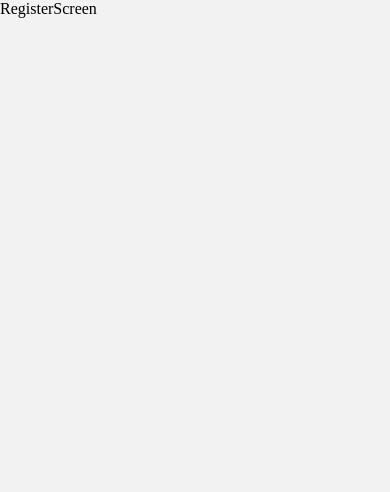
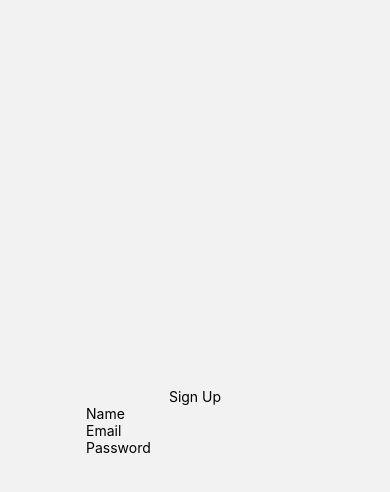
Before and after one commit to jonahBerlyne/insta-clone-app, a React Native app: screen /register in a window 390 px wide. Shown: the top 492 px of the page. Built offline with nearby package versions, Linux system fonts and the light colour scheme.

Commit message:
added dotenv to babel

```diff
--- a/App.tsx
+++ b/App.tsx
@@ -1,4 +1,5 @@
 import MainNav from "./src/Navigation/mainNav";
+import "./src/firebaseConfig";
 
 export default function App() {
   return (
--- a/babel.config.js
+++ b/babel.config.js
@@ -1,6 +1,18 @@
 module.exports = function(api) {
-  api.cache(true);
-  return {
-    presets: ['babel-preset-expo'],
-  };
+api.cache(true);
+return {
+  presets: [
+   'babel-preset-expo'
+  ],
+  plugins: [
+    ["module:react-native-dotenv", {
+      "moduleName": "@env",
+      "path": ".env",
+      "blacklist": null,
+      "whitelist": null,
+      "safe": false,
+      "allowUndefined": true
+  }]
+ ]
 };
+};
--- a/src/Navigation/authNav.tsx
+++ b/src/Navigation/authNav.tsx
@@ -13,4 +13,4 @@ const AuthNav: FC = () => {
   )
 }
 
-export default AuthNav
+export default AuthNav;
--- a/src/Screens/AuthScreens/RegisterScreen.tsx
+++ b/src/Screens/AuthScreens/RegisterScreen.tsx
@@ -1,9 +1,44 @@
-import React, { FC } from 'react'
+import React, { FC, useState, useEffect } from 'react';
+import { View, Text, StyleSheet, Alert, TextInput } from 'react-native';
+import { TouchableOpacity } from 'react-native-gesture-handler';
+import fireDB from "../../firebaseConfig";
+import { getAuth, createUserWithEmailAndPassword } from "firebase/auth";
 
 const RegisterScreen: FC = () => {
+
+  const [name, setName] = useState<string>("");
+  const [email, setEmail] = useState<string>("");
+  const [password, setPassword] = useState<string>("");
+  const auth = getAuth();
+
+  console.log(fireDB);
+
+  const register = async () => {
+    if (name && email && password) {
+      try {
+        const userAuth = await createUserWithEmailAndPassword(auth, email, password);
+      } catch (err) {
+        Alert.alert(`Registration error: ${err}`);
+      }
+    }
+  }
+
   return (
-    <div>RegisterScreen</div>
+    <View style={styles.container}>
+      <Text>Sign Up</Text>
+      <TextInput placeholder='Name' value={name} />
+      <TextInput placeholder='Email' value={email} />
+      <TextInput placeholder='Password' value={password} />
+    </View>
   )
 }
 
 export default RegisterScreen;
+
+const styles = StyleSheet.create({
+  container: {
+    flex: 1,
+    justifyContent: 'center',
+    alignItems: 'center'
+  }
+});
--- /dev/null
+++ b/src/Screens/index.ts
@@ -0,0 +1,4 @@
+import LoginScreen from "./AuthScreens/LoginScreen";
+import RegisterScreen from "./AuthScreens/RegisterScreen";
+
+export {LoginScreen, RegisterScreen}
--- a/src/firebaseConfig.ts
+++ b/src/firebaseConfig.ts
@@ -1,23 +1,16 @@
 import { initializeApp } from "firebase/app";
 import { getFirestore } from "firebase/firestore";
-import { getStorage } from "firebase/storage";
+import {
+  REACT_APP_FIREBASE_API_KEY, REACT_APP_FIREBASE_AUTH_DOMAIN, REACT_APP_FIREBASE_PROJECT_ID, REACT_APP_FIREBASE_STORAGE_BUCKET, REACT_APP_FIREBASE_MESSAGING_SENDER_ID, REACT_APP_FIREBASE_APP_ID
+} from "@env";
 
-interface Config {
- apiKey: string | undefined,
- authDomain: string | undefined,
- projectId: string | undefined,
- storageBucket: string | undefined,
- messagingSenderId: string | undefined,
- appId: string | undefined
-}
-
-const firebaseConfig: Config = {
-  apiKey: process.env.REACT_APP_FIREBASE_API_KEY,
-  authDomain: process.env.REACT_APP_FIREBASE_AUTH_DOMAIN,
-  projectId: process.env.REACT_APP_FIREBASE_PROJECT_ID,
-  storageBucket: process.env.REACT_APP_FIREBASE_STORAGE_BUCKET,
-  messagingSenderId: process.env.REACT_APP_FIREBASE_MESSAGING_SENDER_ID,
-  appId: process.env.REACT_APP_FIREBASE_APP_ID
+const firebaseConfig = {
+  apiKey: REACT_APP_FIREBASE_API_KEY,
+  authDomain: REACT_APP_FIREBASE_AUTH_DOMAIN,
+  projectId: REACT_APP_FIREBASE_PROJECT_ID,
+  storageBucket: REACT_APP_FIREBASE_STORAGE_BUCKET,
+  messagingSenderId: REACT_APP_FIREBASE_MESSAGING_SENDER_ID,
+  appId: REACT_APP_FIREBASE_APP_ID
 };
 
 const app = initializeApp(firebaseConfig);
@@ -25,5 +18,3 @@ const app = initializeApp(firebaseConfig);
 const fireDB = getFirestore(app);
 
 export default fireDB;
-
-export const storage = getStorage();
```
Also changed, not shown: package.json (+8 -0 lines), 1 other file (tests, documents, lock files or other folders).
